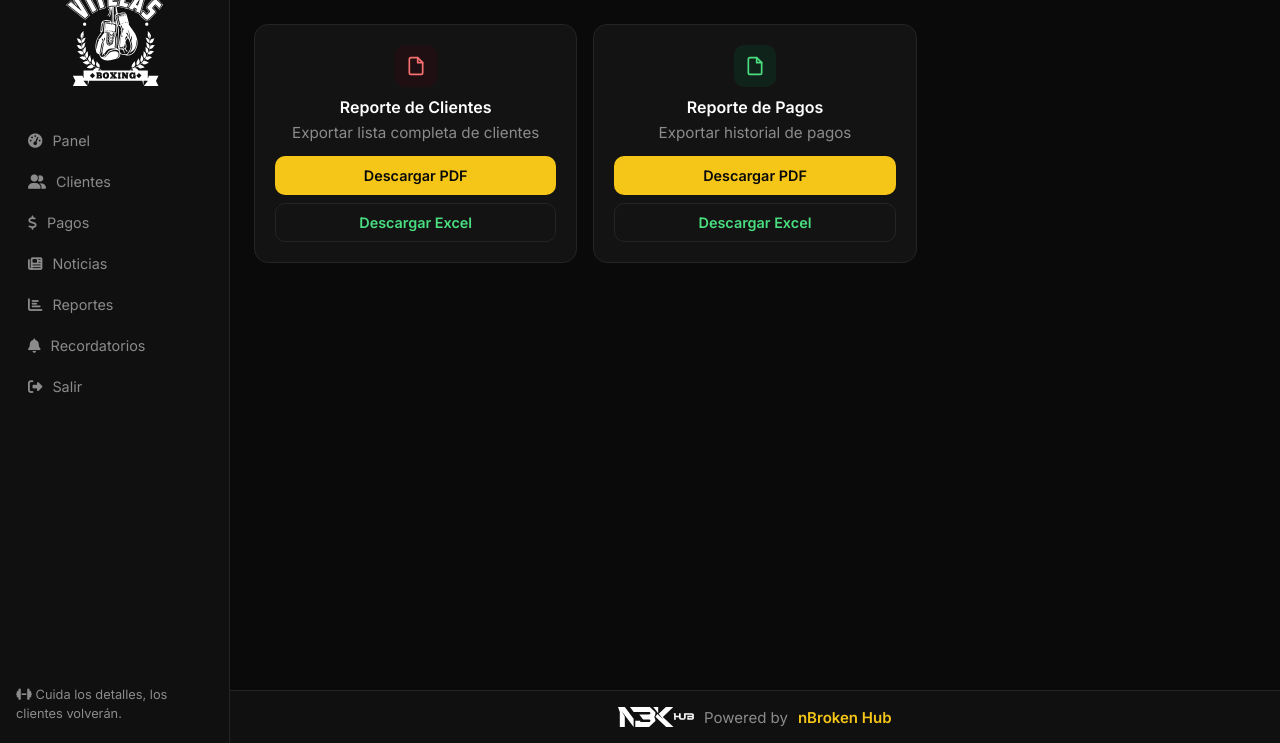
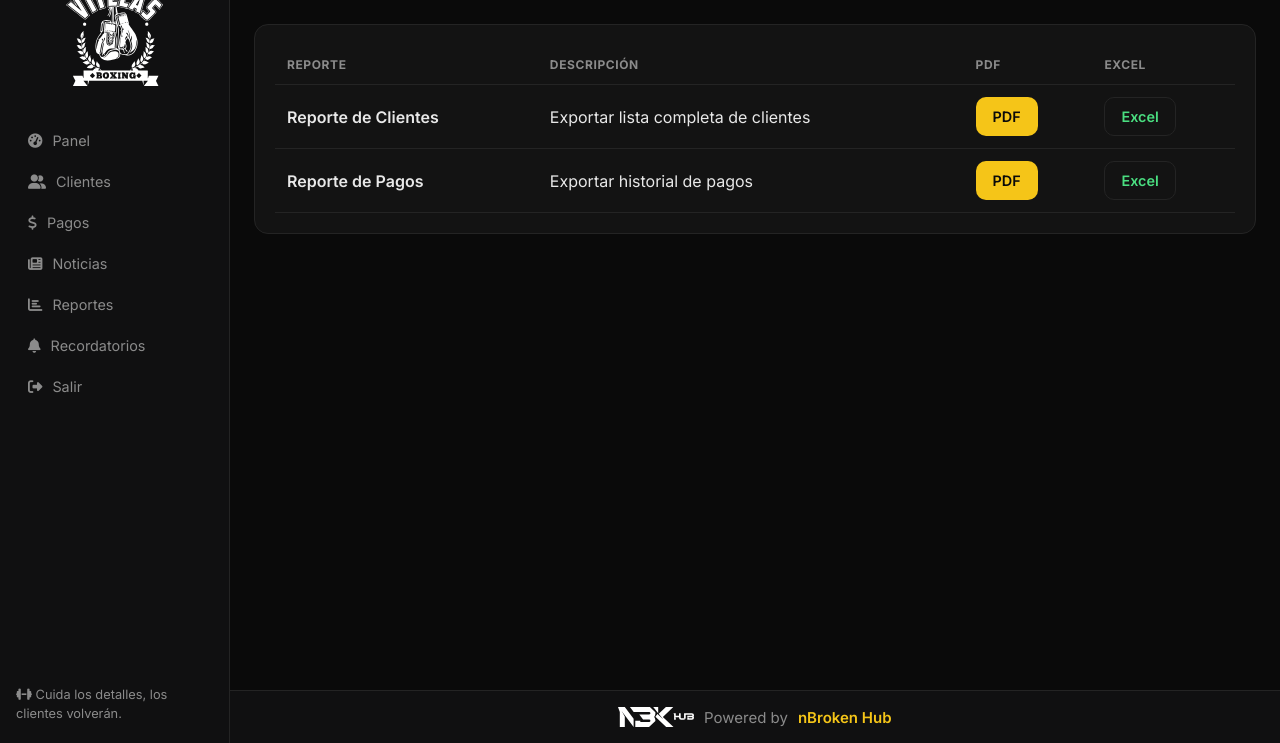
Before and after one commit to rulasflave/gym_portal, a Python web app: template templates/admin/reportes.html in a window 1280 px wide. Shown: the part 57-800 px from the top of the page. Run offline with Jinja, Linux system fonts and the light colour scheme; the template is opened without the code that fills it, so the values that code supplies are empty.

Commit message:
feat(admin): reportes como tabla con botones PDF/Excel

```diff
--- a/templates/admin/reportes.html
+++ b/templates/admin/reportes.html
@@ -1,28 +1,33 @@
 {% extends "admin_base.html" %}
 
 {% block title %}Reportes - Vitellas Hub{% endblock %}
-
 {% block page_title %}Reportes{% endblock %}
 
 {% block admin_content %}
-<div class="admin-card-grid">
-    <div class="admin-card" style="text-align:center;">
-        <div style="width:42px;height:42px;border-radius:10px;background:#200f12;color:var(--danger);display:flex;align-items:center;justify-content:center;margin:0 auto 10px;">
-            <svg width="20" height="20" viewBox="0 0 24 24" fill="none" stroke="currentColor" stroke-width="2" stroke-linecap="round" stroke-linejoin="round"><path d="M14 2H6a2 2 0 0 0-2 2v16a2 2 0 0 0 2 2h12a2 2 0 0 0 2-2V8z"/><polyline points="14 2 14 8 20 8"/></svg>
-        </div>
-        <div style="color:var(--text); font-weight:600;">Reporte de Clientes</div>
-        <div class="admin-subtitle" style="margin:6px 0 14px;">Exportar lista completa de clientes</div>
-        <a class="admin-btn admin-btn-primary" style="width:100%; justify-content:center; margin-bottom:8px;" href="{{ url_for('admin.reporte_clientes_pdf') }}">Descargar PDF</a>
-        <a class="admin-btn admin-btn-secondary" style="width:100%; justify-content:center; color:var(--success);" href="{{ url_for('admin.reporte_clientes_excel') }}">Descargar Excel</a>
-    </div>
-    <div class="admin-card" style="text-align:center;">
-        <div style="width:42px;height:42px;border-radius:10px;background:#10231a;color:var(--success);display:flex;align-items:center;justify-content:center;margin:0 auto 10px;">
-            <svg width="20" height="20" viewBox="0 0 24 24" fill="none" stroke="currentColor" stroke-width="2" stroke-linecap="round" stroke-linejoin="round"><path d="M14 2H6a2 2 0 0 0-2 2v16a2 2 0 0 0 2 2h12a2 2 0 0 0 2-2V8z"/><polyline points="14 2 14 8 20 8"/></svg>
-        </div>
-        <div style="color:var(--text); font-weight:600;">Reporte de Pagos</div>
-        <div class="admin-subtitle" style="margin:6px 0 14px;">Exportar historial de pagos</div>
-        <a class="admin-btn admin-btn-primary" style="width:100%; justify-content:center; margin-bottom:8px;" href="{{ url_for('admin.reporte_pagos_pdf') }}">Descargar PDF</a>
-        <a class="admin-btn admin-btn-secondary" style="width:100%; justify-content:center; color:var(--success);" href="{{ url_for('admin.reporte_pagos_excel') }}">Descargar Excel</a>
-    </div>
+<div class="admin-card" style="overflow-x:auto;">
+    <table class="admin-table">
+        <thead>
+            <tr>
+                <th>Reporte</th>
+                <th>Descripción</th>
+                <th>PDF</th>
+                <th>Excel</th>
+            </tr>
+        </thead>
+        <tbody>
+            <tr>
+                <td style="font-weight:600;">Reporte de Clientes</td>
+                <td>Exportar lista completa de clientes</td>
+                <td><a class="admin-btn admin-btn-primary" href="{{ url_for('admin.reporte_clientes_pdf') }}">PDF</a></td>
+                <td><a class="admin-btn admin-btn-secondary" style="color:var(--success);" href="{{ url_for('admin.reporte_clientes_excel') }}">Excel</a></td>
+            </tr>
+            <tr>
+                <td style="font-weight:600;">Reporte de Pagos</td>
+                <td>Exportar historial de pagos</td>
+                <td><a class="admin-btn admin-btn-primary" href="{{ url_for('admin.reporte_pagos_pdf') }}">PDF</a></td>
+                <td><a class="admin-btn admin-btn-secondary" style="color:var(--success);" href="{{ url_for('admin.reporte_pagos_excel') }}">Excel</a></td>
+            </tr>
+        </tbody>
+    </table>
 </div>
 {% endblock %}
```
Also changed, not shown: tests/test_admin.py (+12 -2 lines).
